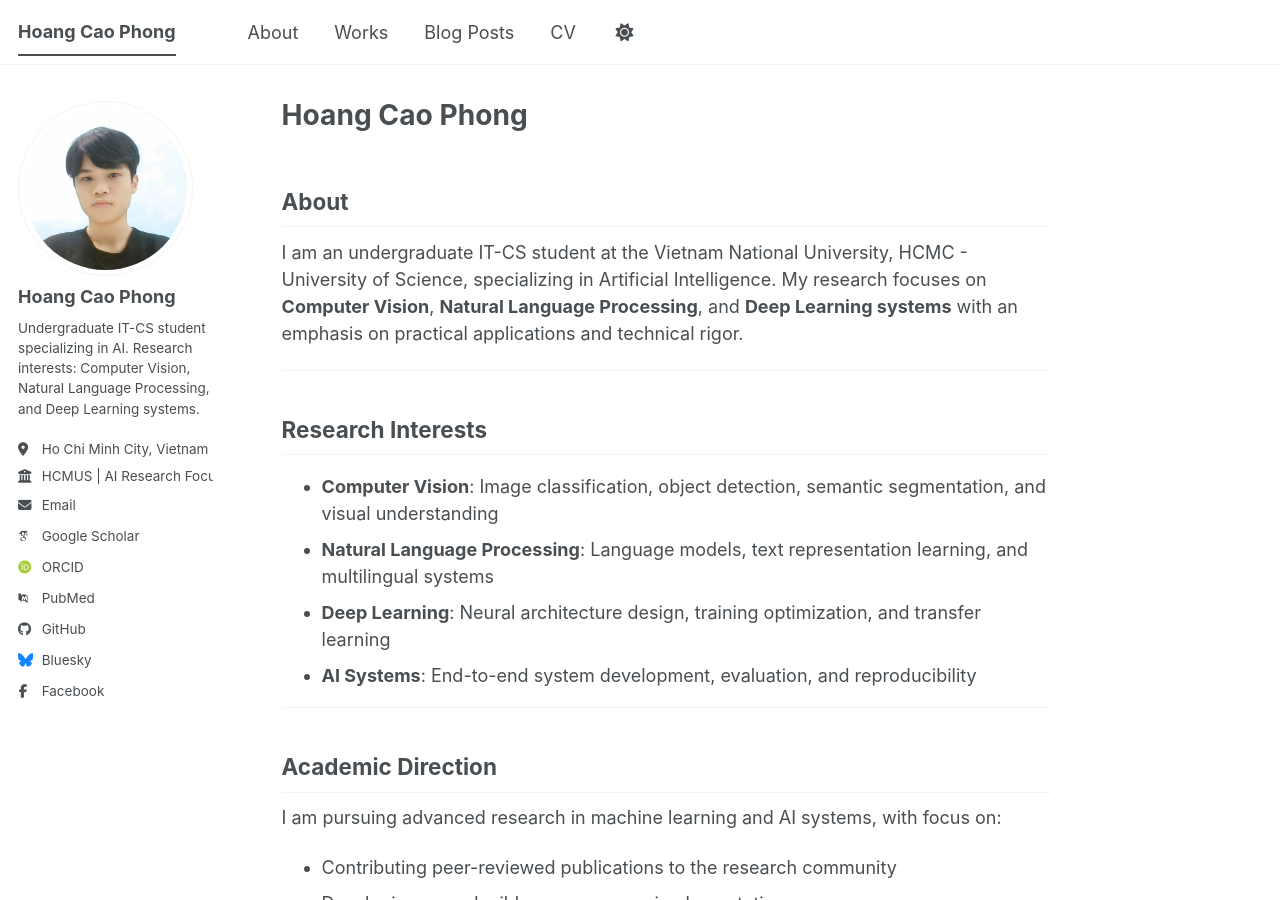
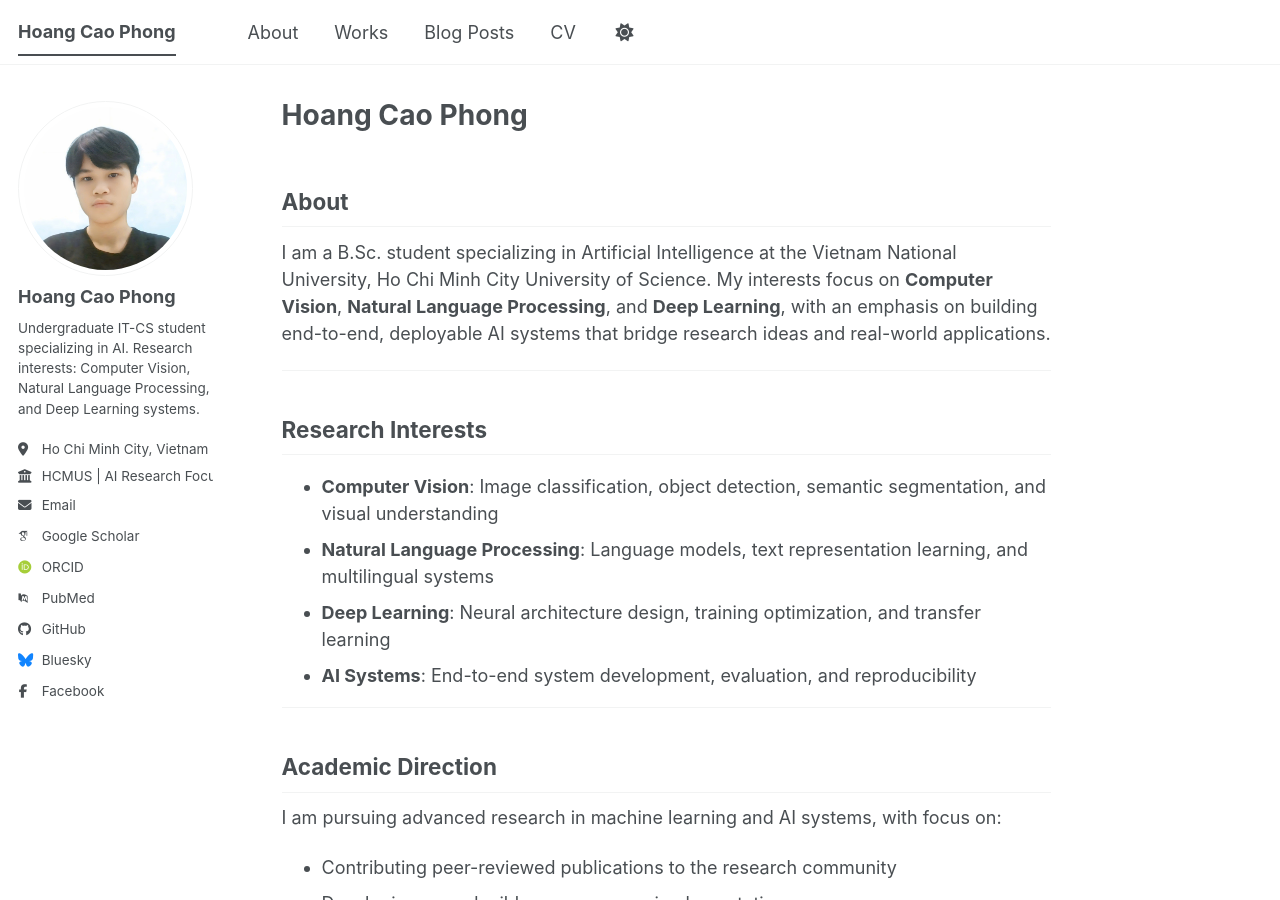
Before and after one commit to HoangCaoPhong/HoangCaoPhong.github.io, a Jekyll site: the page built from _pages/about.md, in a window 1280 px wide and 900 px high. Built offline with Jekyll 4.4.1, drawn with Linux system fonts in a browser that asks for light colours; some web fonts are replaced; our own code applies the rules of GitHub Pages for plain Markdown files; a script bundle is joined from its source files by our own code; library files that are not in the unit come from our copies.

Commit message:
update: enhance About section with B.Sc. degree and deployable AI systems focus

```diff
--- a/_pages/about.md
+++ b/_pages/about.md
@@ -6,7 +6,7 @@ author_profile: true
 
 ## About
 
-I am an undergraduate IT-CS student at the Vietnam National University, HCMC - University of Science, specializing in Artificial Intelligence. My research focuses on **Computer Vision**, **Natural Language Processing**, and **Deep Learning systems** with an emphasis on practical applications and technical rigor.
+I am a B.Sc. student specializing in Artificial Intelligence at the Vietnam National University, Ho Chi Minh City  University of Science. My interests focus on **Computer Vision**, **Natural Language Processing**, and **Deep Learning**, with an emphasis on building end-to-end, deployable AI systems that bridge research ideas and real-world applications.
 
 ---
 
```
